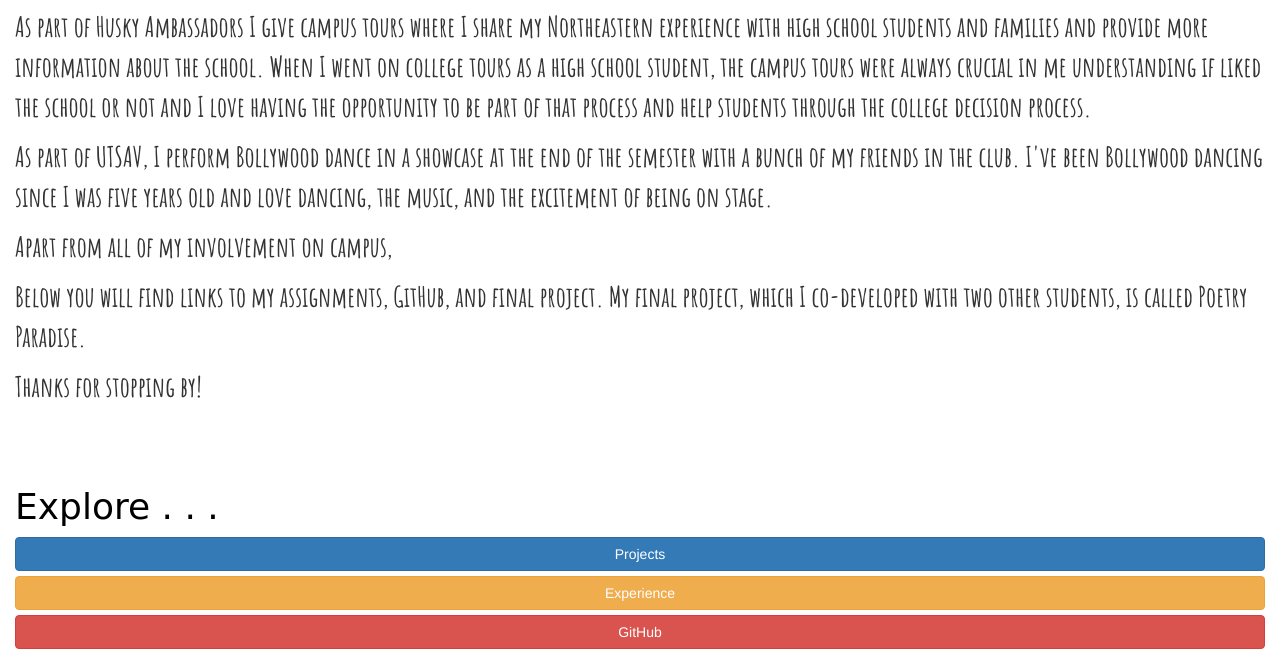
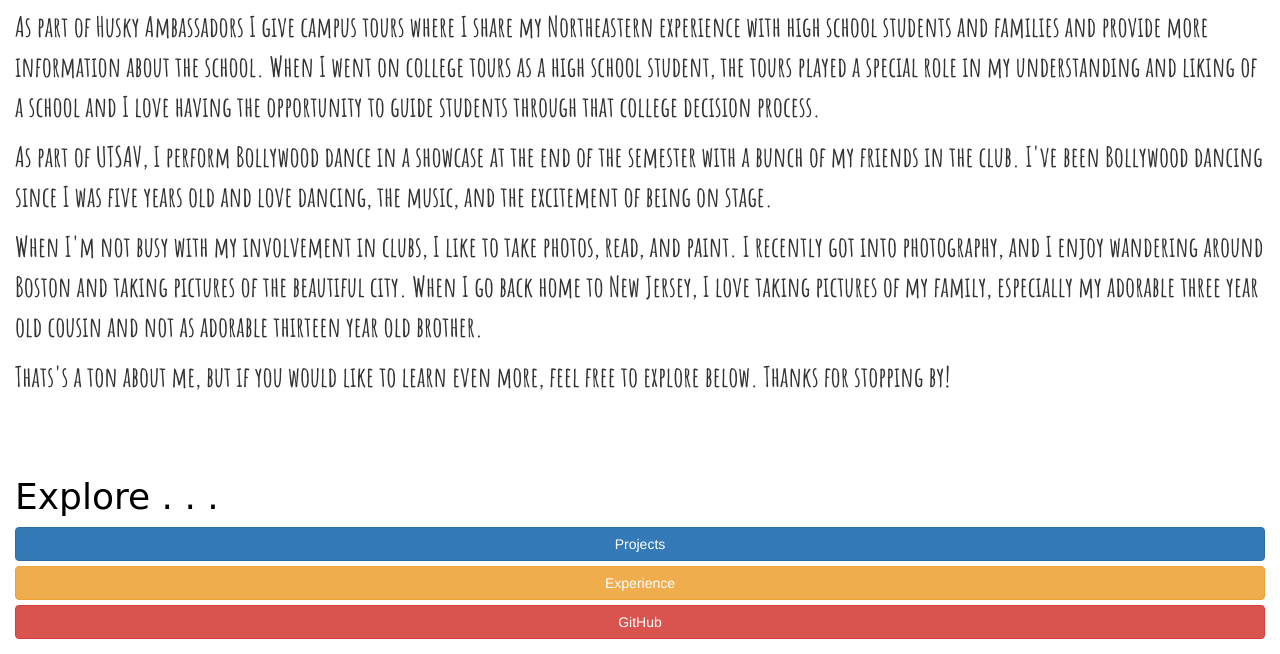
Before and after one commit to Shravali/homepage, a website: page public/index.html in a window 1280 px wide. Shown: the part 775-1429 px from the top of the page. Drawn offline with nearby package versions, Linux system fonts and the light colour scheme; a web font is replaced by a local one.

Commit message:
added to bio

```diff
--- a/public/index.html
+++ b/public/index.html
@@ -70,8 +70,8 @@
                 As part of Husky Ambassadors I give campus tours where I share my
                 Northeastern experience with
                 high school students and families and provide more information about the school. When I went on college tours
-                as a high school student, the campus tours were always crucial in me understanding if liked the school or not and
-                I love having the opportunity to be part of that process and help students through the college decision process.
+                as a high school student, the tours played a special role in my understanding and liking of a school and
+                I love having the opportunity to guide students through that college decision process.
             </p>
             <p>
                 As part of UTSAV, I perform Bollywood
@@ -79,19 +79,14 @@
                 since I was five years old and love dancing, the music, and the excitement of being on stage.
             </p>
             <p>
-                Apart from all of my involvement on campus,
+                When I'm not busy with my involvement in clubs, I like to take photos, read, and paint. I recently got into photography, and I
+                enjoy wandering around Boston and taking pictures of the beautiful city. When I go back home to New Jersey, I love
+                taking pictures of my family, especially my adorable three year old cousin and not as adorable thirteen year
+                old brother.
             </p>
 
-
-            <p>
-                Below you will find links
-                to my assignments, GitHub, and final project. My final project, which I co-developed with two other
-                students,
-                is called Poetry Paradise.
-
-            </p>
             <div class="bio">
-                <p> Thanks for stopping by!</p>
+                <p> Thats's a ton about me, but if you would like to learn even more, feel free to explore below. Thanks for stopping by! </p>
             </div>
         </div>
     </div>
```
Also changed, not shown: public/experience.html (+6 -8 lines), public/projects.html (+0 -1 lines).
